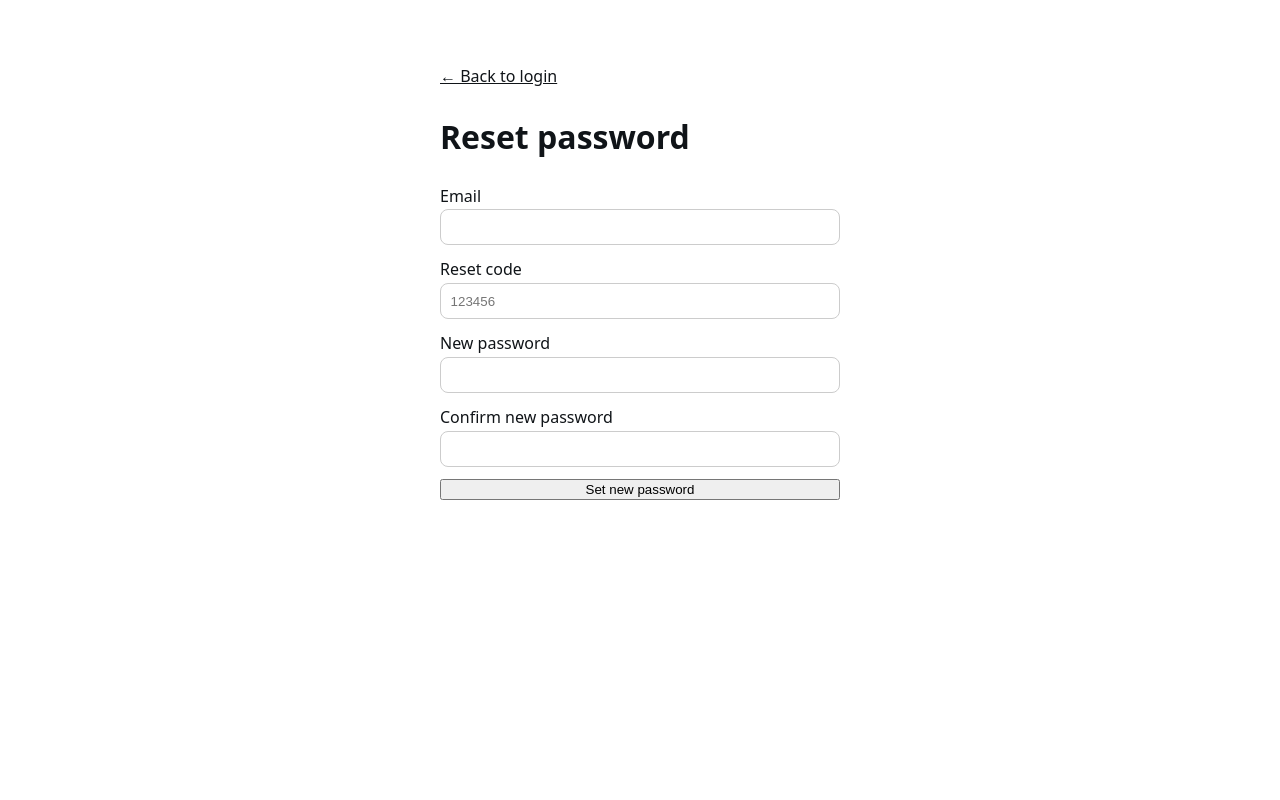
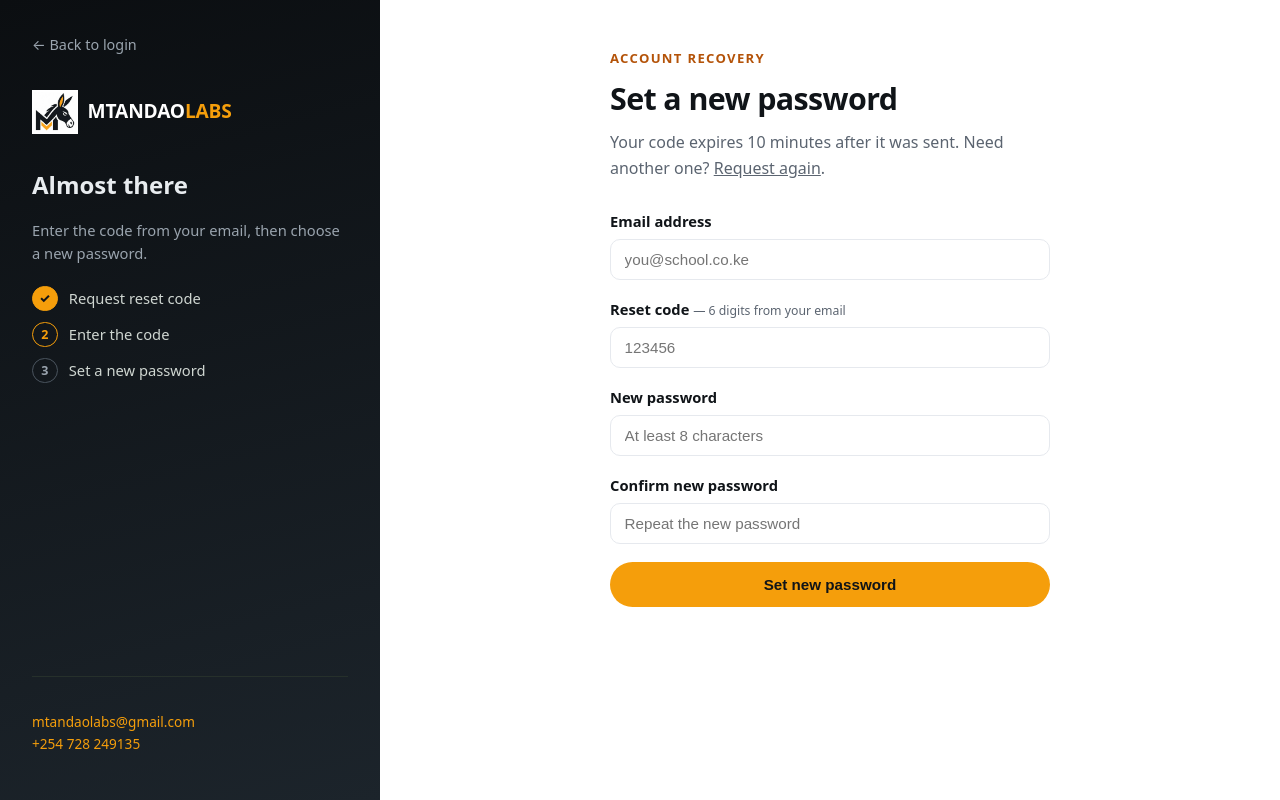
Before and after one commit to braxton0054/final-edu, a Next.js app in the folder apps/web/: page /reset-password in a window 1280 px wide. Built offline with nearby package versions, Linux system fonts and the light colour scheme.

Commit message:
Redesign forgot/reset password pages to match the auth experience

```diff
--- a/apps/web/app/(auth)/auth.css
+++ b/apps/web/app/(auth)/auth.css
@@ -115,6 +115,49 @@ button.current .reg-step-text small {
 .reg-rail-foot a {
   color: var(--brand-accent);
   text-decoration: none;
+}
+
+/* ---------- Mini step list (password recovery rail) ---------- */
+.reg-mini-steps {
+  list-style: none;
+  padding: 0;
+  margin: 1.25rem 0 0;
+  display: flex;
+  flex-direction: column;
+  gap: 0.65rem;
+  font-size: 0.92rem;
+  color: #cfd6d1;
+}
+
+.reg-mini-steps li {
+  display: flex;
+  align-items: center;
+  gap: 0.7rem;
+}
+
+.reg-mini-dot {
+  width: 1.6rem;
+  height: 1.6rem;
+  flex-shrink: 0;
+  border-radius: 50%;
+  display: inline-flex;
+  align-items: center;
+  justify-content: center;
+  font-weight: 800;
+  font-size: 0.78rem;
+  border: 1.5px solid #4a545e;
+  color: #9aa4ae;
+}
+
+.reg-mini-steps li.current .reg-mini-dot {
+  border-color: var(--brand-accent);
+  color: var(--brand-accent);
+}
+
+.reg-mini-steps li.done .reg-mini-dot {
+  background: var(--brand-accent);
+  border-color: var(--brand-accent);
+  color: #101418;
 }
 
 /* ---------- Right content ---------- */
--- a/apps/web/app/(auth)/reset-password/ResetPasswordForm.tsx
+++ b/apps/web/app/(auth)/reset-password/ResetPasswordForm.tsx
@@ -1,14 +1,10 @@
 "use client";
 
 import { useEffect, useState } from "react";
+import Link from "next/link";
+import SiteLogo from "../../components/SiteLogo";
 
-const field = {
-  display: "block",
-  width: "100%",
-  padding: "0.6rem",
-  borderRadius: 8,
-  border: "1px solid #ccc",
-} as const;
+const STEPS = ["Request reset code", "Enter the code", "Set a new password"];
 
 export default function ResetPasswordForm({
   searchParams,
@@ -54,29 +50,130 @@ export default function ResetPasswordForm({
   }
 
   return (
-    <div style={{ maxWidth: 440, margin: "0 auto", padding: "4rem 1.25rem", fontFamily: "system-ui, sans-serif" }}>
-      <a href="/login">← Back to login</a>
-      <h1>Reset password</h1>
-      {!done ? (
-        <form onSubmit={submit} style={{ display: "grid", gap: "0.75rem" }}>
-          <label>Email
-            <input type="email" required value={email} onChange={(e) => setEmail(e.target.value)} style={field} /></label>
-          <label>Reset code
-            <input required value={code} onChange={(e) => setCode(e.target.value)} inputMode="numeric"
-              maxLength={6} placeholder="123456" style={field} /></label>
-          <label>New password
-            <input type="password" required value={password} onChange={(e) => setPassword(e.target.value)} style={field} /></label>
-          <label>Confirm new password
-            <input type="password" required value={confirm} onChange={(e) => setConfirm(e.target.value)} style={field} /></label>
-          {error && <p style={{ color: "#b45309" }}>{error}</p>}
-          <button type="submit" disabled={busy}>{busy ? "Resetting…" : "Set new password"}</button>
-        </form>
-      ) : (
+    <div className="reg-shell">
+      <aside className="reg-rail">
         <div>
-          <p><strong>Password updated.</strong></p>
-          <p><a href="/login">Sign in →</a></p>
+          <Link href="/login" className="back">← Back to login</Link>
         </div>
-      )}
+        <SiteLogo tone="light" height={44} />
+        <div>
+          <h2 style={{ margin: "0 0 0.5rem" }}>Almost there</h2>
+          <p style={{ color: "#9aa4ae", fontSize: "0.92rem" }}>
+            Enter the code from your email, then choose a new password.
+          </p>
+          <ol className="reg-mini-steps">
+            {STEPS.map((step, i) => {
+              const cls = i === 0 ? "done" : i === 1 ? "current" : undefined;
+              return (
+                <li key={step} className={cls}>
+                  <span className="reg-mini-dot">{i === 0 ? "✓" : i + 1}</span>
+                  {step}
+                </li>
+              );
+            })}
+          </ol>
+        </div>
+        <div className="reg-rail-foot">
+          <p>
+            <a href="mailto:mtandaolabs@gmail.com">mtandaolabs@gmail.com</a>
+            <br />
+            <a href="tel:+254728249135">+254 728 249135</a>
+          </p>
+        </div>
+      </aside>
+      <main className="reg-main">
+        <div className="reg-card" style={{ maxWidth: 440 }}>
+          <div className="reg-kicker">Account recovery</div>
+          <h1>Set a new password</h1>
+          {!done ? (
+            <>
+              <p className="reg-sub">
+                Your code expires 10 minutes after it was sent. Need another
+                one? <Link href="/forgot-password">Request again</Link>.
+              </p>
+              <form onSubmit={submit}>
+                <div className="reg-field">
+                  <span>Email address</span>
+                  <input
+                    className="reg-input"
+                    type="email"
+                    required
+                    value={email}
+                    onChange={(e) => setEmail(e.target.value)}
+                    placeholder="you@school.co.ke"
+                    autoComplete="email"
+                  />
+                </div>
+                <div className="reg-field">
+                  <span>
+                    Reset code <small>— 6 digits from your email</small>
+                  </span>
+                  <input
+                    className="reg-input"
+                    required
+                    value={code}
+                    onChange={(e) => setCode(e.target.value)}
+                    inputMode="numeric"
+                    maxLength={6}
+                    placeholder="123456"
+                    autoComplete="one-time-code"
+                  />
+                </div>
+                <div className="reg-field">
+                  <span>New password</span>
+                  <input
+                    className="reg-input"
+                    type="password"
+                    required
+                    minLength={8}
+                    value={password}
+                    onChange={(e) => setPassword(e.target.value)}
+                    placeholder="At least 8 characters"
+                    autoComplete="new-password"
+                  />
+                </div>
+                <div className="reg-field">
+                  <span>Confirm new password</span>
+                  <input
+                    className="reg-input"
+                    type="password"
+                    required
+                    value={confirm}
+                    onChange={(e) => setConfirm(e.target.value)}
+                    placeholder="Repeat the new password"
+                    autoComplete="new-password"
+                  />
+                </div>
+                {error && <p className="reg-error">{error}</p>}
+                <button
+                  className="reg-btn reg-btn-primary"
+                  type="submit"
+                  disabled={busy}
+                  style={{ width: "100%" }}
+                >
+                  {busy ? "Resetting…" : "Set new password"}
+                </button>
+              </form>
+            </>
+          ) : (
+            <div className="reg-success-box">
+              <p style={{ marginTop: 0 }}>
+                <strong>Password updated.</strong>
+              </p>
+              <p className="reg-sub" style={{ marginBottom: "1.25rem" }}>
+                Sign in with your new password to continue.
+              </p>
+              <Link
+                className="reg-btn reg-btn-primary"
+                href="/login"
+                style={{ textDecoration: "none", display: "inline-block" }}
+              >
+                Sign in →
+              </Link>
+            </div>
+          )}
+        </div>
+      </main>
     </div>
   );
 }
```
Also changed, not shown: apps/web/app/(auth)/forgot-password/ForgotPasswordForm.tsx (+89 -21 lines).
